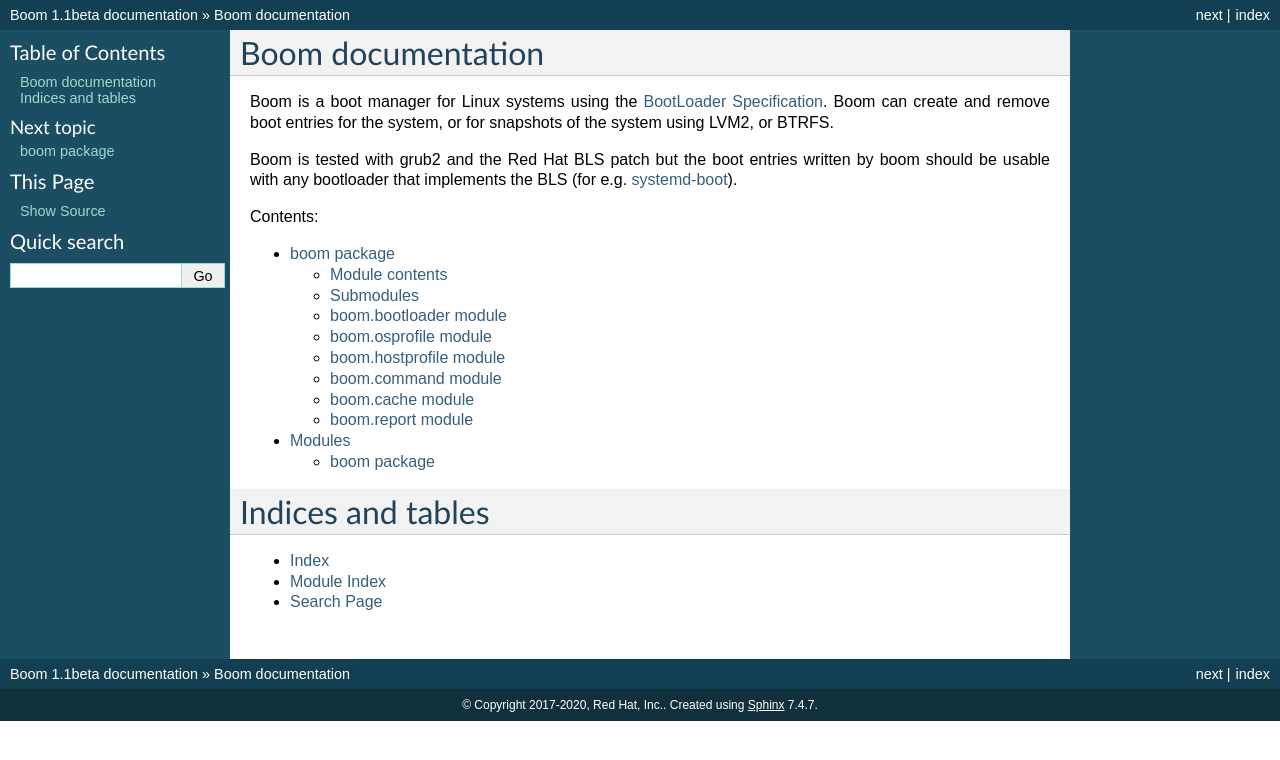
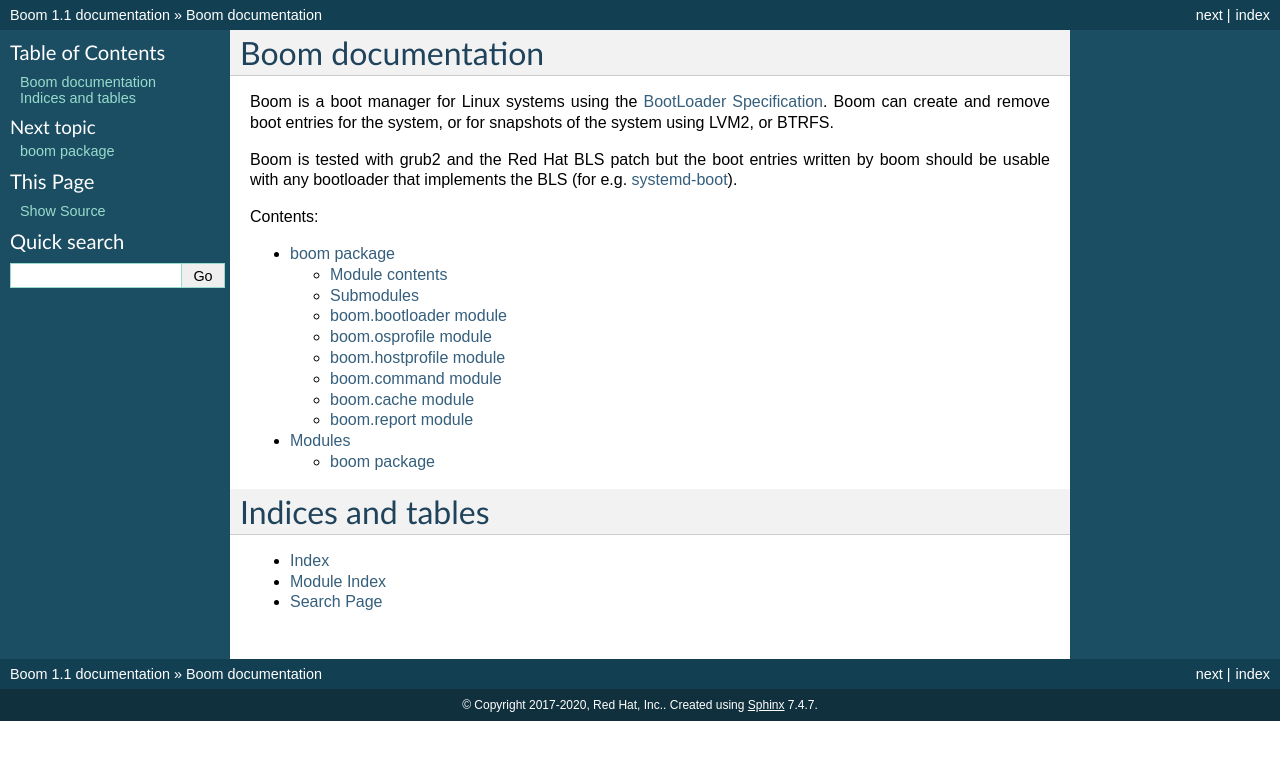
Before and after one commit to snapshotmanager/boom-boot, a Sphinx documentation site: the page built from doc/index.rst, in a window 1280 px wide. Shown: the top 760 px of the page. Built offline with Sphinx 7.4.7, drawn with Linux system fonts in a browser that asks for light colours.

Commit message:
dist: bump release to boom-1.1
Signed-off-by: Bryn M. Reeves <bmr@redhat.com>

```diff
--- a/boom/__init__.py
+++ b/boom/__init__.py
@@ -35,6 +35,6 @@
 from ._boom import *
 from ._boom import __all__
 
-__version__ = "1.1b0"
+__version__ = "1.1"
 
 # vim: set et ts=4 sw=4 :
--- a/doc/conf.py
+++ b/doc/conf.py
@@ -66,7 +66,7 @@
 # The short X.Y version.
 version = u'1.1'
 # The full version, including alpha/beta/rc tags.
-release = u'1.1beta'
+release = u'1.1'
 
 # The language for content autogenerated by Sphinx. Refer to documentation
 # for a list of supported languages.
```
Also changed, not shown: 1 other file.
